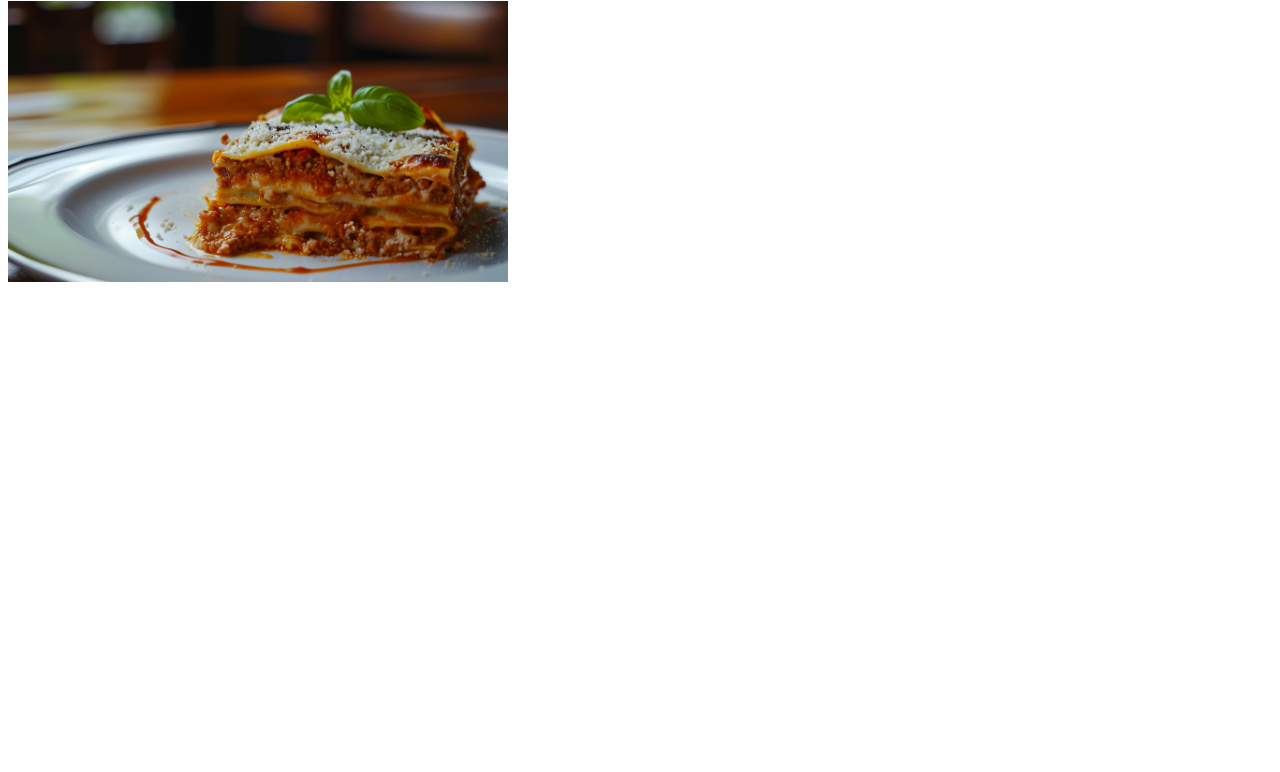
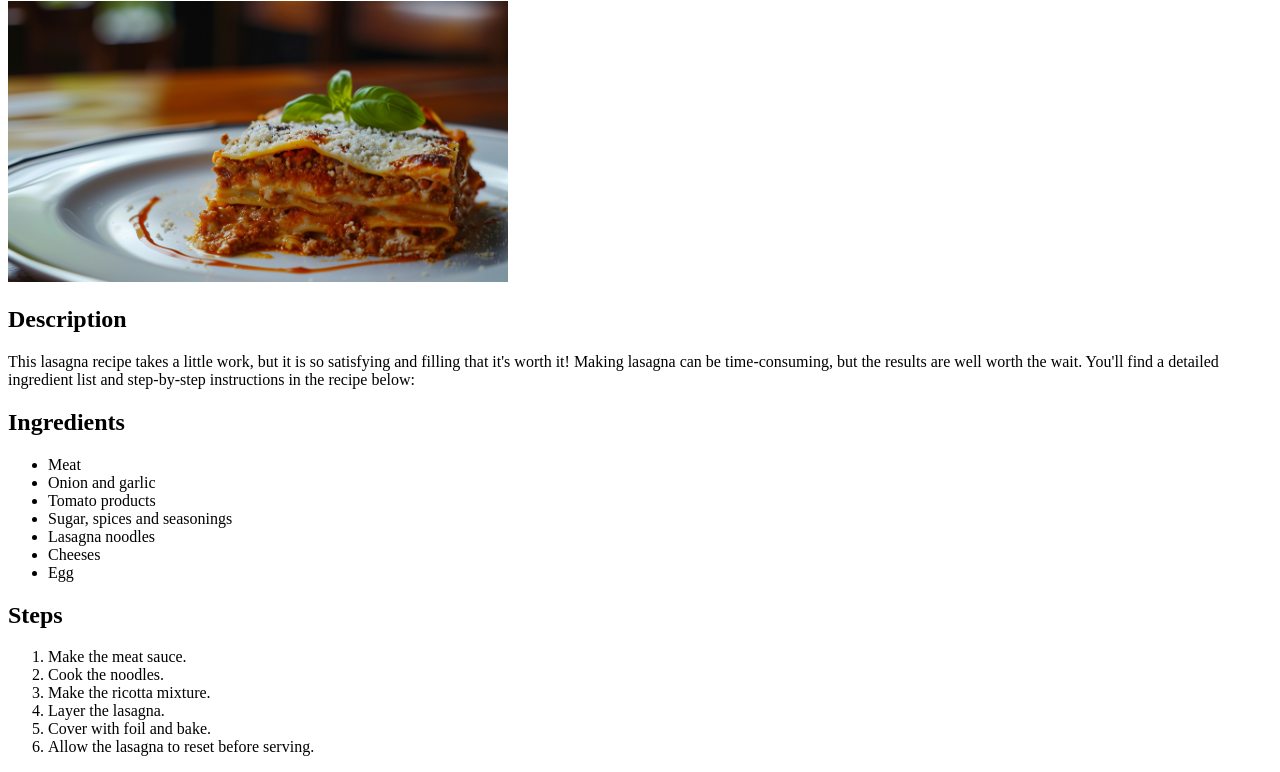
Before and after one commit to bread-butter-stack/odin-recipes, a plain HTML site: page recipes/lasagna.html in a window 1280 px wide. Shown: the part 105-877 px from the top of the page. Before the commit the page ends 800 px from the top, so only its background shows below. Drawn offline with Linux system fonts and the light colour scheme.

Commit message:
Lasagna recipe done

```diff
--- a/recipes/lasagna.html
+++ b/recipes/lasagna.html
@@ -9,5 +9,26 @@
     <a href="../index.html">Home</a>
     <h1>Lasagna</h1>
     <img src="./lasagna.jpg" alt="pic of delicious lasagna" width="500">
-</body>
+    <h2>Description</h2>
+        <p>This lasagna recipe takes a little work, but it is so satisfying and filling that it's worth it! Making lasagna can be time-consuming, but the results are well worth the wait. You'll find a detailed ingredient list and step-by-step instructions in the recipe below:</p>
+    <h2>Ingredients</h2>
+        <ul>
+            <li>Meat</li>
+            <li>Onion and garlic</li>
+            <li>Tomato products</li>
+            <li>Sugar, spices and seasonings</li>
+            <li>Lasagna noodles</li>
+            <li>Cheeses</li>
+            <li>Egg</li>
+        </ul>
+    <h2>Steps</h2>
+        <ol>
+            <li>Make the meat sauce.</li>
+            <li>Cook the noodles.</li>
+            <li>Make the ricotta mixture.</li>
+            <li>Layer the lasagna.</li>
+            <li>Cover with foil and bake.</li>
+            <li>Allow the lasagna to reset before serving.</li>
+        </ol>
+ </body>
 </html>
```
